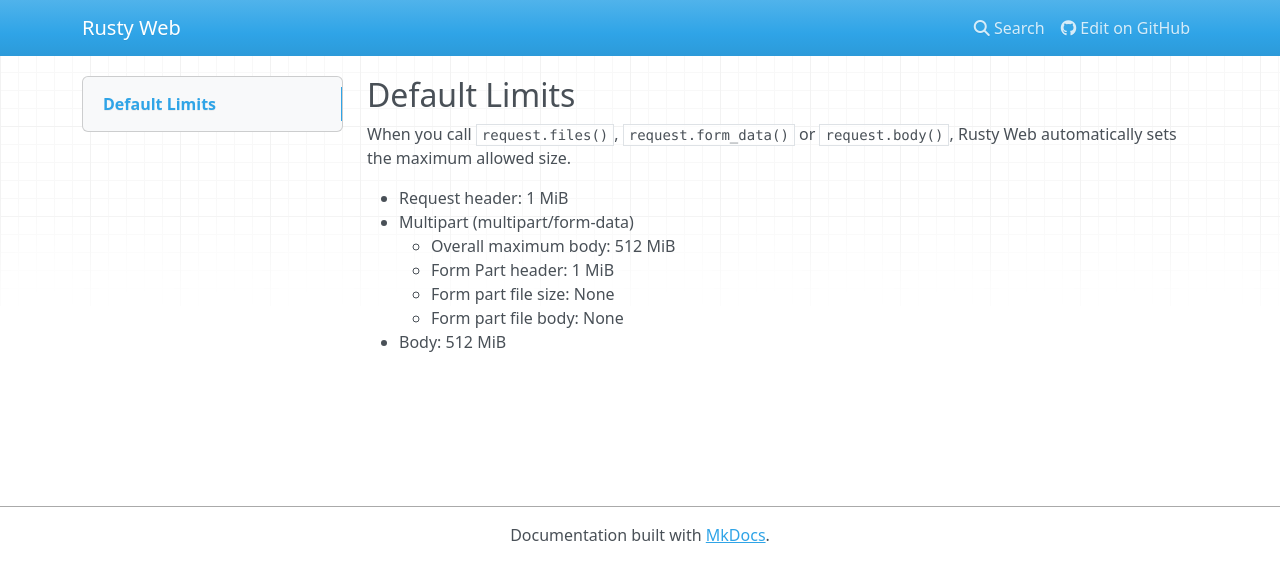
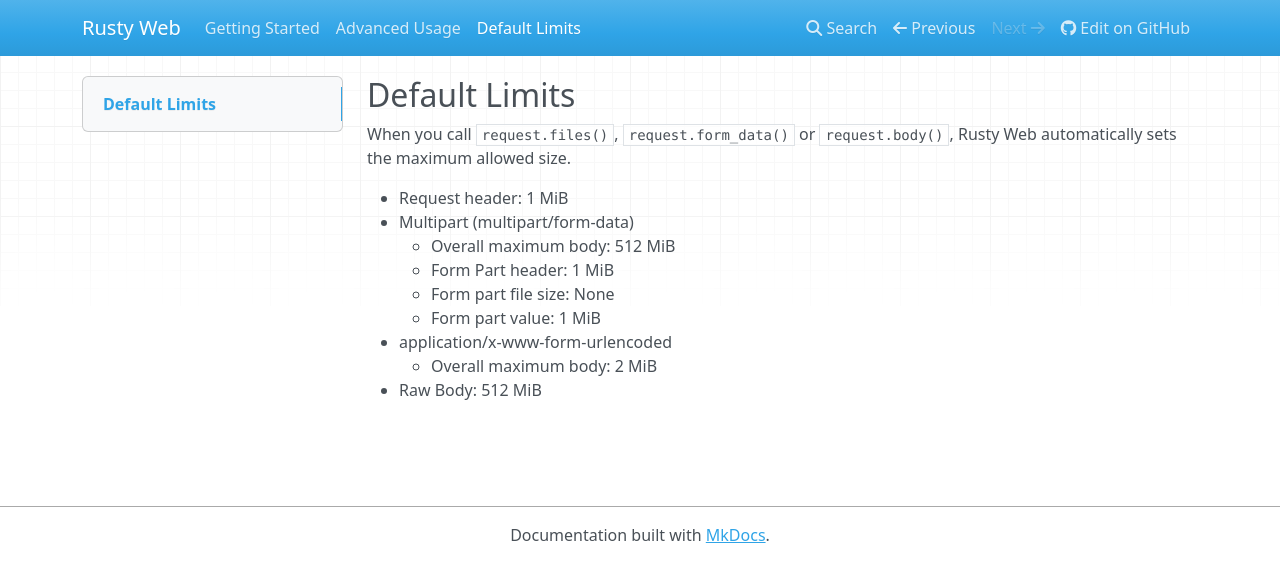
Before and after one commit to tejmagar/rusty-web, an MkDocs documentation site: the page built from docs/default-limits/README.md, in a window 1280 px wide. Shown: the top 582 px of the page. Built offline with MkDocs 1.6.1, drawn with Linux system fonts in a browser that asks for light colours; nearby versions of some CDN libraries.

Commit message:
updated limits

```diff
--- a/docs/default-limits/README.md
+++ b/docs/default-limits/README.md
@@ -8,5 +8,7 @@ allowed size.
     - Overall maximum body: 512 MiB
     - Form Part header: 1 MiB
     - Form part file size: None
-    - Form part file body: None
-- Body: 512 MiB
+    - Form part value: 1 MiB
+- application/x-www-form-urlencoded
+    - Overall maximum body: 2 MiB
+- Raw Body: 512 MiB
--- a/mkdocs.yml
+++ b/mkdocs.yml
@@ -5,3 +5,5 @@ edit_uri: ./edit/main/docs
 
 nav:
   - Getting Started: README.md
+  - Advanced Usage: advanced/README.md
+  - Default Limits: default-limits/README.md
```
